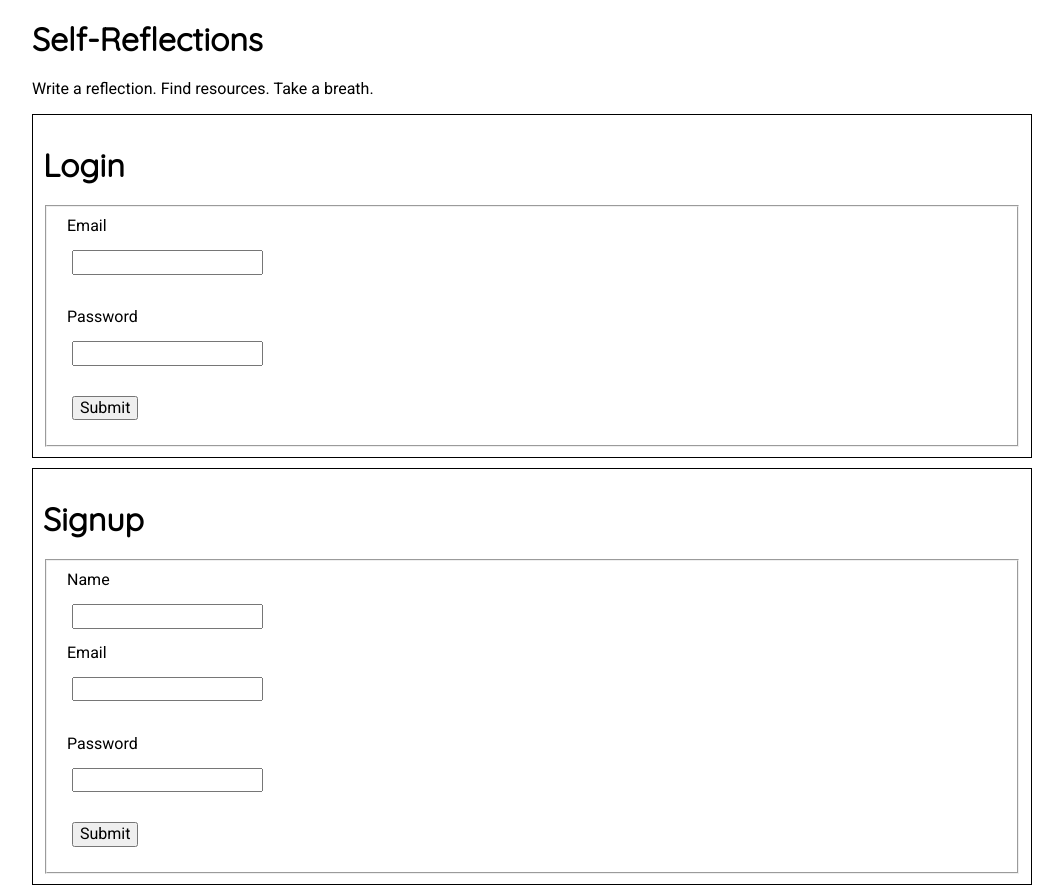
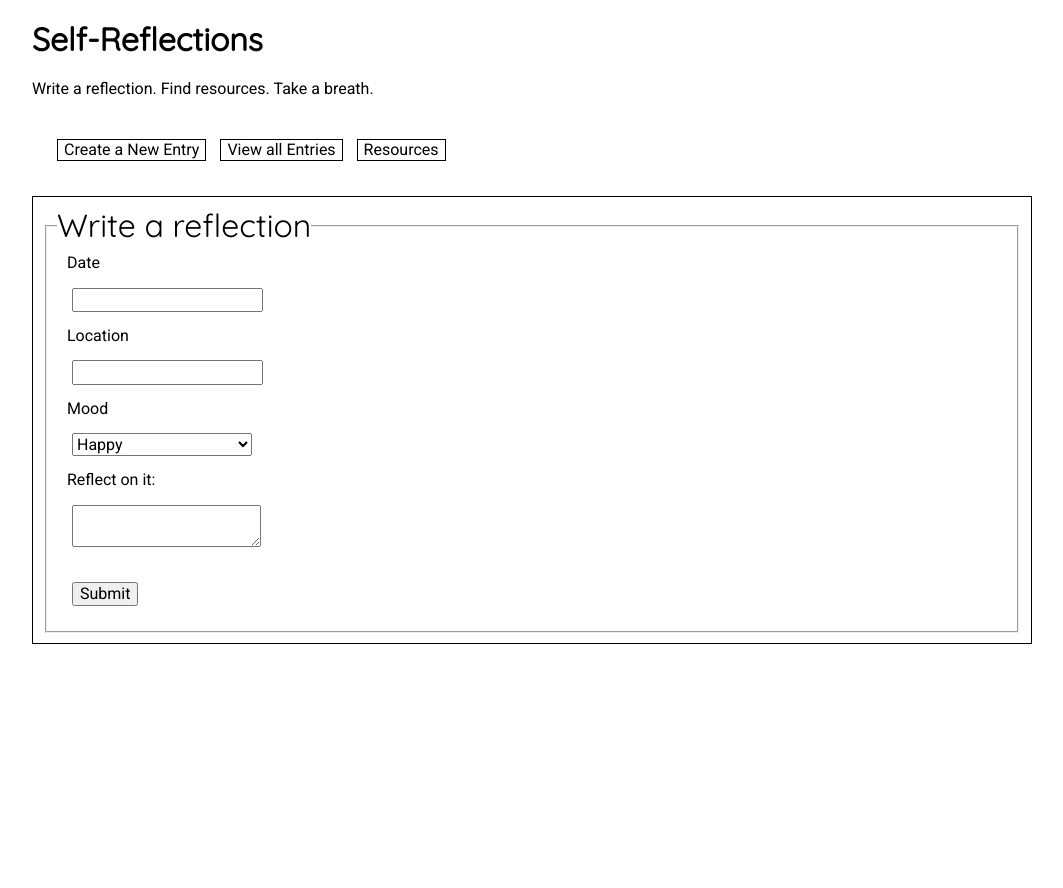
Before and after one commit to annalyncs/reflect-on-it, a website: page public/index.html in a window 1280 px wide. Shown: the top 888 px of the page, without its empty margins (108-1171 px from the left). After the commit the page ends 800 px from the top, so only its background shows below. Drawn offline with nearby package versions, Linux system fonts and the light colour scheme.

Commit message:
added navigation elements

```diff
--- a/public/client.js
+++ b/public/client.js
@@ -60,6 +60,7 @@ function postNewReflection() {
                     this.reset();
                 })
                 $('#new-entry').addClass('hide-display');
+                $('#reflections-container').removeClass('hide-display');
             },
             failure: function (jqXHR, error, errorThrown) {
                 console.log(jqXHR);
@@ -79,7 +80,11 @@ function displayReflections() {
         url: REFLECTIONS_URL,
         success: function (data) {
             if (data.length === 0) {
-                $('#reflections-container').html('No reflections found! Write a new entry!');
+                $('#reflections-container').html('<p>No reflections found!</p><br><button id="new-entry-button" class="reflections-button">Write a new entry!</button>');
+                $('#reflections').on('click', '#new-entry-button', function () {
+                    $('#new-entry').removeClass('hide-display');
+                });
+
             };
             let reflectionInput = data.map(function (reflection, index) {
                 return `<div id="entries">
@@ -144,6 +149,7 @@ function displayReflectionsById() {
             console.log(error);
             console.log(errorThrown);
             $('reflections').html('No reflections found');
+            $('#new-entry').removeClass('hide-display');
         }
     });
 }
@@ -153,6 +159,7 @@ function displayReflectionsById() {
 function retrieveReflection() {
     $('#reflections').on('click', '#edit-button', function () {
         $('#new-entry').removeClass('hide-display');
+        $('#reflections-container').addClass('hide-display');
         let idParameter = $(this).parent().find('.reflectionID').val();
         console.log(idParameter);
         $.ajax({
@@ -238,6 +245,7 @@ function updateReflection() {
 
             $('#reflections').html(htmlOutput);
             $('#new-entry').addClass('hide-display');
+            $('#reflections-container').removeClass('hide-display');
         }
     })
 }
@@ -261,6 +269,7 @@ function deleteReflection() {
             console.log(error);
             console.log(errorThrown);
             $('reflections').html('No reflections found');
+            $('#new-entry').removeClass('hide-display');
         }
     })
 };
--- a/public/index.html
+++ b/public/index.html
@@ -15,7 +15,19 @@
         <p>Write a reflection. Find resources. Take a breath.</p>
     </header>
 
-    <section id="login">
+    <navigation role="navigation">
+        <div class="navigation-buttons">
+            <ul>
+                <li><button id="nav-create-button" class="nav-button">Create a New Entry</button></li>
+                <li><button id="nav-view-button" class="nav-button">View all Entries</button></li>
+                <li><button id="nav-resources-button" class="nav-button">Resources</button></li>
+            </ul>
+        </div>
+    </navigation>
+
+
+
+    <section id="login" class="hide-display">
         <form>
             <h1>Login</h1>
             <fieldset>
@@ -30,7 +42,7 @@
         </form>
     </section>
 
-    <section id="signup">
+    <section id="signup" class="hide-display">
         <form>
             <h1>Signup</h1>
             <fieldset>
@@ -71,20 +83,14 @@
         </form>
     </section>
 
-    <section id="reflections-container">
+    <section id="reflections-container" class="hide-display">
         <h1>Reflections</h1>
-<!--
-<span class="main-buttons">
-            <button id="edit-button" class="reflections-button">Edit</button>
-            <button id="delete-button" class="reflections-button">Delete</button>
-            <button id="view-all-button" class="reflections-button">View All</button>
-        </span>
--->
+
         <div id="reflections">
         </div>
     </section>
 
-    <section id="resources">
+    <section id="resources" class="hide-display">
         <h1>Resources</h1>
         <p>Lorem ipsum dolor sit amet, consectetur adipiscing elit. Integer vitae pharetra leo. Phasellus accumsan nunc ut mattis gravida. Etiam id dui vitae nulla aliquet fermentum. Sed aliquam malesuada rhoncus. Integer aliquet risus non ex sollicitudin, non consectetur neque commodo. Vestibulum efficitur risus at volutpat aliquet. Aenean placerat purus nibh, sed luctus lectus malesuada sed. Nullam feugiat euismod aliquam. Nunc consectetur imperdiet venenatis. Suspendisse eu leo quam. In aliquam velit a erat tempus efficitur. In ante libero, tempus sed euismod imperdiet, tristique id enim. In id lectus at ante consectetur venenatis.
 
--- a/public/style.css
+++ b/public/style.css
@@ -55,3 +55,25 @@ div {
 button {
     margin: 5px;
 }
+
+ul {
+    list-style: none;
+    margin: 0;
+    padding: 10px;
+    overflow: hidden;
+}
+
+ul li {
+    display: inline;
+    text-align: center;
+}
+
+div.navigation-buttons {
+    display: inline-block;
+    text-align: right;
+}
+
+.nav-button {
+    background: none;
+    border: 1px solid black;
+}
```
